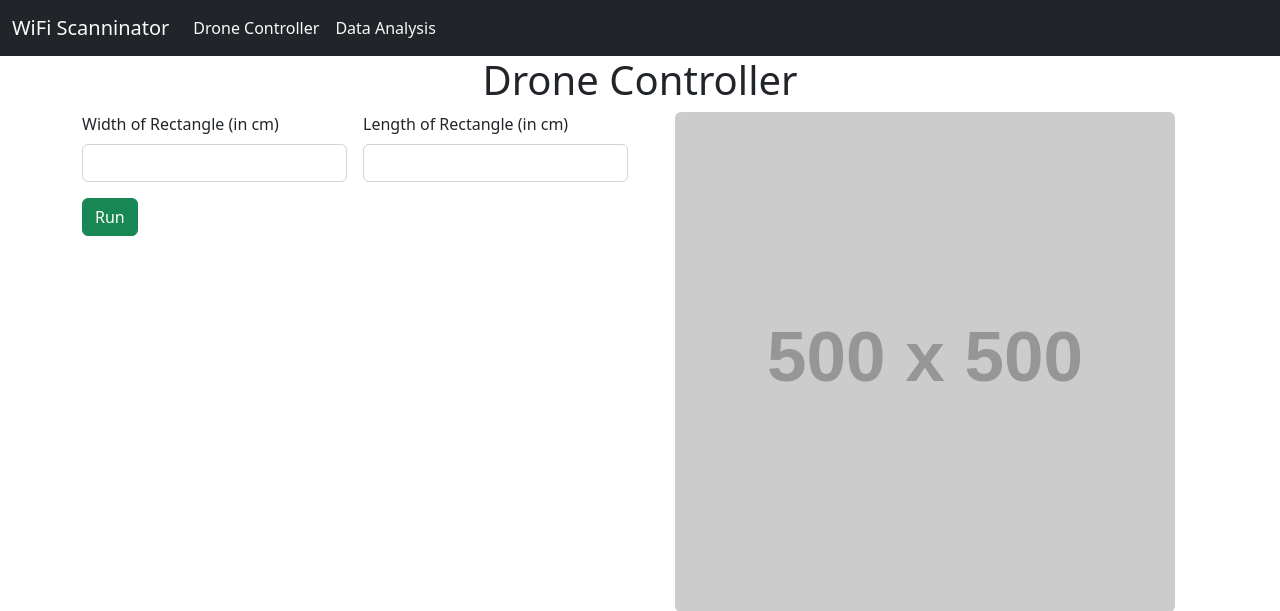
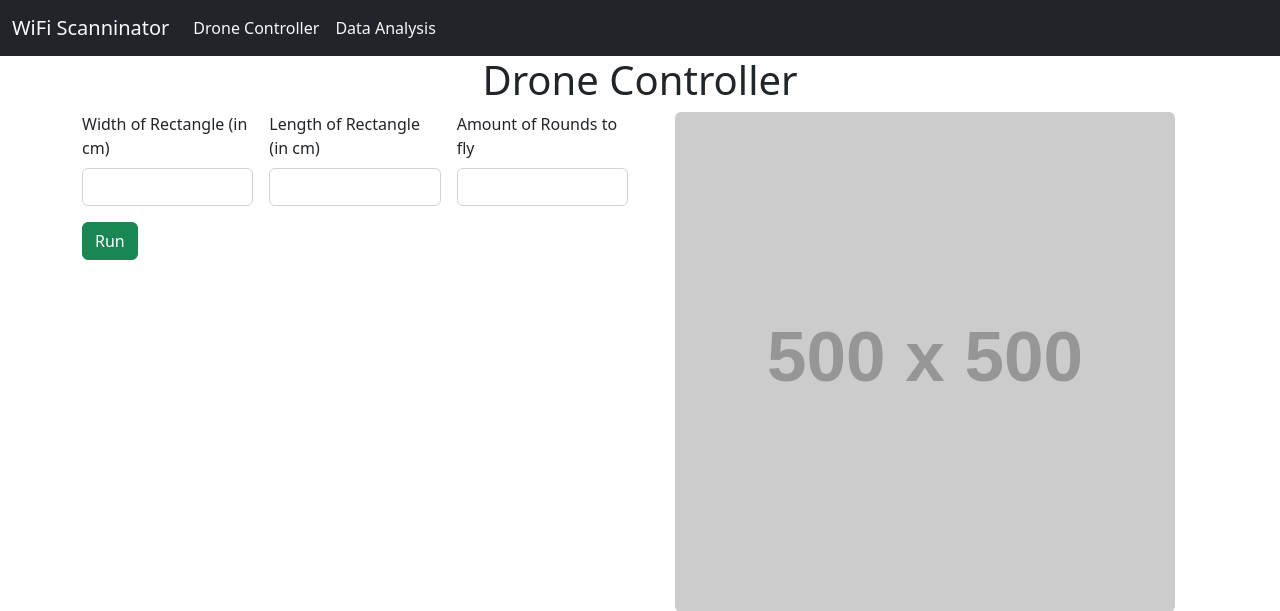
Before and after one commit to ReturnOfTheLast/P1_main_interface, a Flask app: page /drone in a window 1280 px wide. Shown: the top 611 px of the page. Run offline with Flask 2, Linux system fonts and the light colour scheme; grey boxes labelled with a size stand in for pictures from a placeholder-image service; some libraries are stand-ins or nearby versions.

Commit message:
Comments in templates and small changes

```diff
--- a/app.py
+++ b/app.py
@@ -46,10 +46,6 @@ def bssid_data_view(bssid: str):
 
     return render_template("bssid_data.html", bssid=bssid, datapoints=datapoints)
 
-# Data Analysis - SSID
-@app.get("/data/ssid/<string:ssid>")
-def ssid_data_view(ssid: str):
-    return render_template("ssid_data.html", ssid=ssid)
-
+# Start server when run directly
 if __name__ == "__main__":
     app.run("0.0.0.0", 8080)
--- a/templates/bssid_data.html
+++ b/templates/bssid_data.html
@@ -4,11 +4,14 @@
 	<h1 class="text-center">Data for {{ bssid }}</h1>
 	<div class="row">
 		<div class="col">
+			{# Heatmap #}
 			<img src="http://localhost:8090/api/heatmap/{{ bssid }}.png" width="500" class="rounded mx-auto d-block">
+			{# Plot of rssi over time #}
 			<img src="http://localhost:8090/api/bssidplot/{{ bssid }}.png" width="500" class="rounded mx-auto d-block">
 		</div>
 		<div class="col">
 			<h2>Data Points</h2>
+			{# Table of datapoints #}
 			<table class="table table-striped table-hover">
 				<thead>
 					<tr>
@@ -19,6 +22,7 @@
 					</tr>
 				</thead>
 				<tbody>
+					{# Make row for each datapoint #}
 					{% for datapoint in datapoints %}
 						<tr>
 							<td>{{datapoint["location"][0]}}</td>
--- a/templates/data.html
+++ b/templates/data.html
@@ -29,6 +29,7 @@
 			</form>
 			{# Vertical Spacer #}
 			<br>
+			{# Make table of ssids and bssids if they exist #}
 			{% if listview %}
 				<table class="table table-striped table-hover">
 					<thead>
@@ -37,13 +38,16 @@
 						<th scope="col">Number of scans</th>
 					</thead>
 					<tbody>
+						{# Loop over all ssids #}
 						{% for ssid in listview %}
 							<tr>
 								<th scope="row" colspan="3" class="table-dark">{{ ssid }}</th>
 							</tr>
+							{# Loop over all bssids that belong to the ssid #}
 							{% for bssid_scans in listview[ssid] %}
 								<tr>
 									<td></td>
+									{# Link to the bssid data page #}
 									<td><a href="/data/bssid/{{ bssid_scans[0] }}">{{ bssid_scans[0] }}</a></td>
 									<td>{{ bssid_scans[1] }}</td>
 								</tr>
@@ -52,6 +56,7 @@
 					</tbody>
 				</table>
 			{% else %}
+				{# Info if no data exist #}
 				<div class="row bg-danger justify-content-center text-dark text-center align-items-center rounded">
 					<div class="col">
 						<h2>No Data</h2>
@@ -60,6 +65,7 @@
 			{% endif %}
 		</div>
 		<div class="col">
+			{# Graph of access points found over time #}
 			<img src="http://localhost:8090/api/apscans.png" width="500" class="rounded mx-auto d-block">
 		</div>
 	</div>
--- a/templates/drone.html
+++ b/templates/drone.html
@@ -4,15 +4,20 @@
 	<h1 class="text-center">Drone Controller</h1>
 	<div class="row">
 		<div class="col">
+			{# Form to input values to the drone #}
 			<form>
 				<div class="row g-3">
-					<div class="col-6">
+					<div class="col-4">
 						<label class="form-label" for="width">Width of Rectangle (in cm)</label>
 						<input class="form-control" type="text" id="width" name="width">
 					</div>
-					<div class="col-6">
+					<div class="col-4">
 						<label class="form-label" for="length">Length of Rectangle (in cm)</label>
 						<input class="form-control" type="text" id="length" name="length">
+					</div>
+					<div class="col-4">
+						<label class="form-label" for="rounds">Amount of Rounds to fly</label>
+						<input class="form-control" type="text" id="rounds" name="rounds">
 					</div>
 					<div class="col-12">
 						<button class="btn btn-success" type="submit">Run</button>
@@ -21,6 +26,7 @@
 			</form>
 		</div>
 		<div class="col">
+			{# TODO: Add visual route plan #}
 			<img src="https://via.placeholder.com/500.png?text=Drawing+of+path" class="rounded mx-auto d-block">
 		</div>
 	</div>
--- a/templates/ssid_data.html
+++ /dev/null
@@ -1,6 +0,0 @@
-{% extends "base.html" %}
-{% block title %}{{ ssid }}{% endblock %}
-{% block content %}
-	<h1 class="text-center">Data for {{ ssid }}</h1>
-	<img src="https://via.placeholder.com/800.png?text=IDK+what+to+place+here" class="rounded mx-auto d-block">
-{% endblock %}
```
